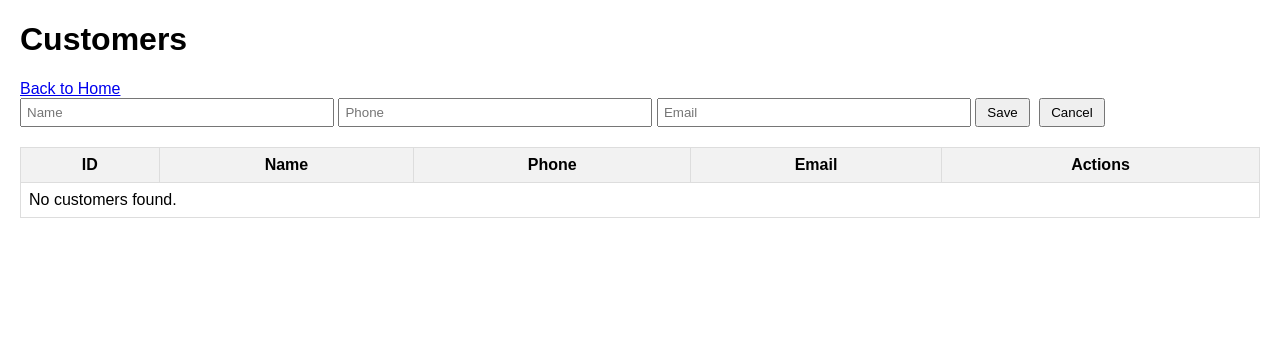
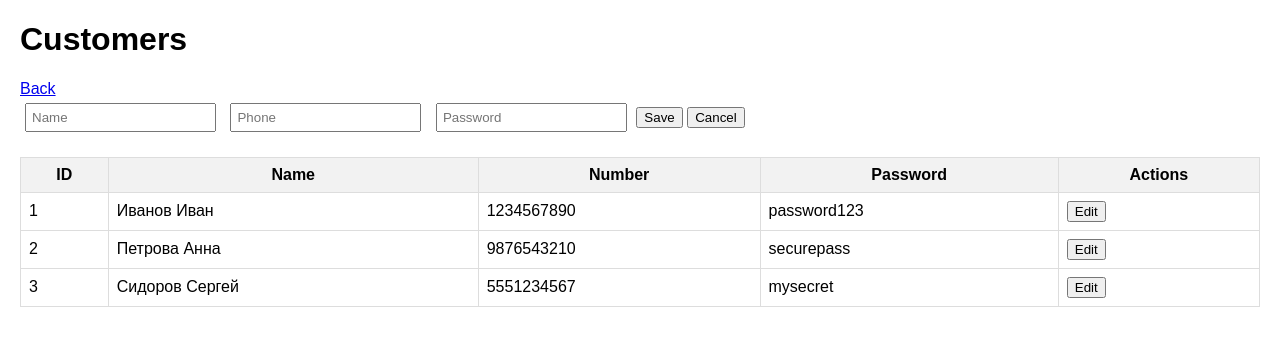
Before and after one commit to Coderavez/pharmacyweb, a PHP site: page /customers.php in a window 1280 px wide. Shown: the top 346 px of the page. Run offline with PHP 8.4, Linux system fonts and the light colour scheme; data comes from the database, SQL or seed files in the repository; data that the repository does not hold is empty.

Commit message:
Update customers.php

```diff
--- a/customers.php
+++ b/customers.php
@@ -2,149 +2,117 @@
 <html lang="en">
 <head>
     <meta charset="UTF-8">
-    <meta name="viewport" content="width=device-width, initial-scale=1.0">
     <title>Customers</title>
     <style>
-        body {
-            font-family: Arial, sans-serif;
-            margin: 20px;
-        }
-        table {
-            width: 100%;
-            border-collapse: collapse;
-        }
-        th, td {
-            border: 1px solid #ddd;
-            padding: 8px;
-        }
-        th {
-            background-color: #f2f2f2;
-        }
-        .form-container {
-            margin-bottom: 20px;
-        }
-        .form-container input[type="text"],
-        .form-container input[type="email"] {
-            padding: 5px;
-            width: 300px;
-        }
-        .form-container input[type="submit"] {
-            padding: 5px 10px;
-        }
-        .form-container input[type="hidden"] {
-            display: none;
-        }
-        .form-container button {
-            padding: 5px 10px;
-            margin-left: 5px;
-        }
+        body { font-family: Arial; margin: 20px; }
+        table { width: 100%; border-collapse: collapse; margin-top: 20px; }
+        th, td { border: 1px solid #ddd; padding: 8px; }
+        th { background: #f2f2f2; }
+        input { padding: 5px; margin: 5px; }
     </style>
 </head>
 <body>
+
 <h1>Customers</h1>
-    <a href="index.php">Back to Home</a>
+<a href="index.php">Back</a>
 
-    <!-- Form for adding and editing customers -->
-    <div class="form-container">
-        <form id="customerForm" method="post" action="">
-            <input type="hidden" name="id" id="id" value="">
-            <input type="text" name="name" id="name" placeholder="Name" required>
-            <input type="text" name="phone" id="phone" placeholder="Phone" required>
-            <input type="email" name="email" id="email" placeholder="Email" required>
-            <input type="submit" value="Save">
+<?php
+include 'db_connection.php';
+
+if ($_SERVER['REQUEST_METHOD'] === 'POST') {
+
+    $id = $_POST['id'] ?? null;
+    $name = $_POST['name_shoper'];
+    $number = $_POST['number'];
+    $password = $_POST['password'];
+
+    if ($id) {
+        $stmt = $pdo->prepare("
+            UPDATE pokypatel
+            SET name_shoper = :name, number = :number, password = :password
+            WHERE id = :id
+        ");
+        $stmt->execute([
+            'id' => $id,
+            'name' => $name,
+            'number' => $number,
+            'password' => $password
+        ]);
+    } else {
+        $stmt = $pdo->prepare("
+            INSERT INTO pokypatel (name_shoper, number, password)
+            VALUES (:name, :number, :password)
+        ");
+        $stmt->execute([
+            'name' => $name,
+            'number' => $number,
+            'password' => $password
+        ]);
+    }
+
+    header("Location: customers.php");
+    exit;
+}
+
+$stmt = $pdo->query("SELECT * FROM pokypatel");
+$customers = $stmt->fetchAll();
+?>
+
+<!-- FORM -->
+<form method="post">
+    <input type="hidden" name="id" id="id">
+
+    <input type="text" name="name_shoper" id="name_shoper" placeholder="Name" required>
+    <input type="text" name="number" id="number" placeholder="Phone" required>
+    <input type="text" name="password" id="password" placeholder="Password" required>
+
+    <button type="submit">Save</button>
     <button type="button" onclick="resetForm()">Cancel</button>
 </form>
-    </div>
 
+<!-- TABLE -->
 <table>
-        <thead>
     <tr>
         <th>ID</th>
         <th>Name</th>
-                <th>Phone</th>
-                <th>Email</th>
+        <th>Number</th>
+        <th>Password</th>
         <th>Actions</th>
     </tr>
-        </thead>
-        <tbody>
-            <?php
-            include 'db_connection.php';
 
-            // Handle form submission
-            if ($_SERVER['REQUEST_METHOD'] === 'POST') {
-                $id = $_POST['id'] ?? null;
-                $name = $_POST['name'];
-                $phone = $_POST['phone'];
-                $email = $_POST['email'];
-
-                if ($id) {
-                    // Update customer
-                    $stmt = $pdo->prepare("UPDATE pokypatelya SET name = :name, phone = :phone, email = :email WHERE id = :id");
-                    $stmt->execute(['id' => $id, 'name' => $name, 'phone' => $phone, 'email' => $email]);
-                } else {
-                    // Insert new customer
-                    $stmt = $pdo->prepare("INSERT INTO pokypatelya (name, phone, email) VALUES (:name, :phone, :email)");
-                    $stmt->execute(['name' => $name, 'phone' => $phone, 'email' => $email]);
-                }
-
-                header('Location: customers.php');
-                exit;
-            }
-
-            // Fetch customers
-            $stmt = $pdo->query("SELECT * FROM pokypatelya");
-            $customers = $stmt->fetchAll();
-
-            if ($customers) {
-                foreach ($customers as $customer) {
-                    echo "<tr>
-                            <td>" . htmlspecialchars($customer['id']) . "</td>
-                            <td>" . htmlspecialchars($customer['name']) . "</td>
-                            <td>" . htmlspecialchars($customer['phone']) . "</td>
-                            <td>" . htmlspecialchars($customer['email']) . "</td>
+    <?php foreach ($customers as $c): ?>
+        <tr>
+            <td><?= $c['id'] ?></td>
+            <td><?= htmlspecialchars($c['name_shoper']) ?></td>
+            <td><?= htmlspecialchars($c['number']) ?></td>
+            <td><?= htmlspecialchars($c['password']) ?></td>
             <td>
-                                <button onclick='editCustomer(" . htmlspecialchars($customer['id']) . ")'>Edit</button>
-                                <button onclick='deleteCustomer(" . htmlspecialchars($customer['id']) . ")'>Delete</button>
+                <button onclick="editCustomer(
+                    <?= $c['id'] ?>,
+                    '<?= $c['name_shoper'] ?>',
+                    '<?= $c['number'] ?>',
+                    '<?= $c['password'] ?>'
+                )">Edit</button>
             </td>
-                          </tr>";
-                }
-            } else {
-                echo "<tr><td colspan='5'>No customers found.</td></tr>";
-            }
-            ?>
-        </tbody>
+        </tr>
+    <?php endforeach; ?>
 </table>
 
 <script>
-        function editCustomer(id) {
-            fetch('get_customer.php?id=' + id)
-                .then(response => response.json())
-                .then(data => {
-                    document.getElementById('id').value = data.id;
-                    document.getElementById('name').value = data.name;
-                    document.getElementById('phone').value = data.phone;
-                    document.getElementById('email').value = data.email;
-                });
-        }
-
-        function deleteCustomer(id) {
-            if (confirm('Are you sure you want to delete this customer?')) {
-                fetch('delete_customer.php?id=' + id, {
-                    method: 'DELETE'
-                }).then(response => {
-                    if (response.ok) {
-                        location.reload();
-                    } else {
-                        alert('Error deleting customer');
-                    }
-                });
-            }
+function editCustomer(id, name, number, password) {
+    document.getElementById('id').value = id;
+    document.getElementById('name_shoper').value = name;
+    document.getElementById('number').value = number;
+    document.getElementById('password').value = password;
 }
 
 function resetForm() {
-            document.getElementById('customerForm').reset();
-            document.getElementById('id').value = '';
+    document.getElementById('id').value = "";
+    document.getElementById('name_shoper').value = "";
+    document.getElementById('number').value = "";
+    document.getElementById('password').value = "";
 }
 </script>
+
 </body>
 </html>
```
Lines whose indentation alone changed are shown as unchanged.
